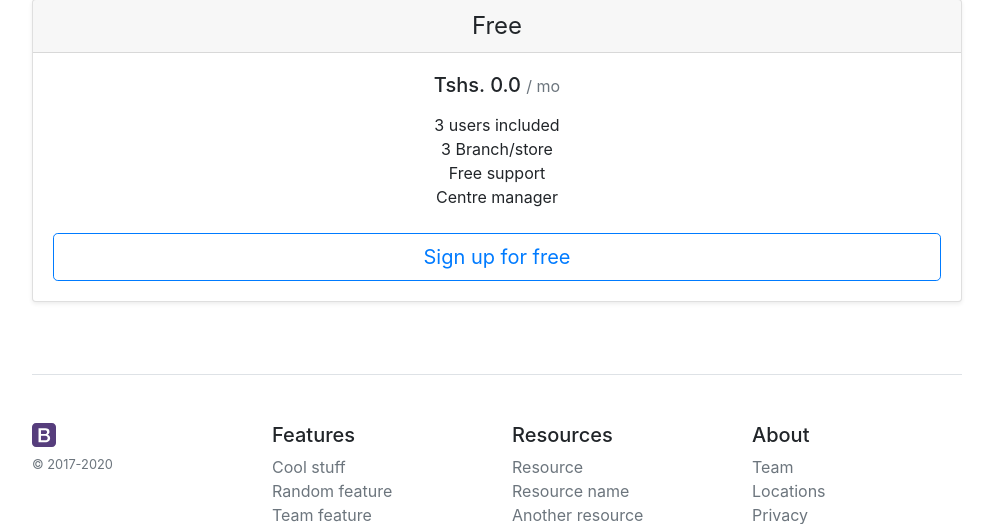
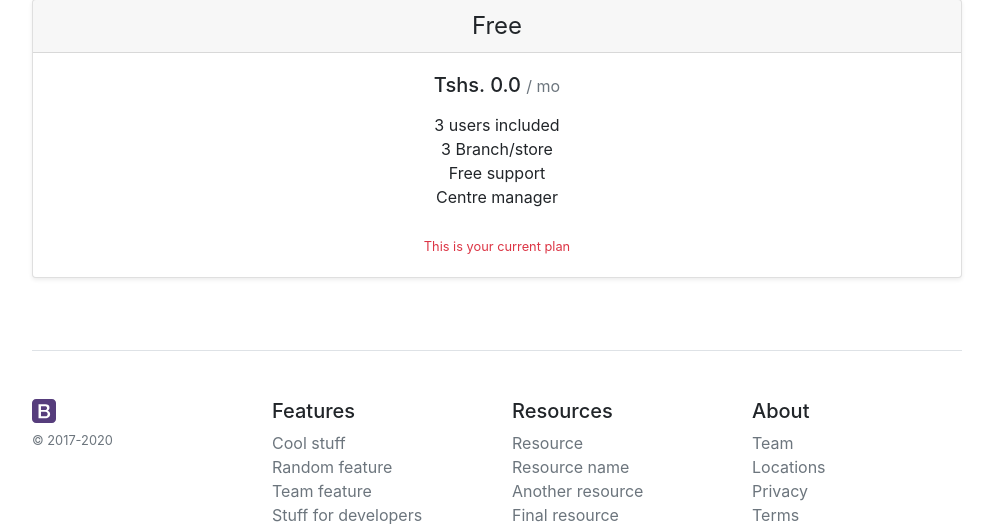
Before and after one commit to devmedtz/django_saas, a Django app: page / in a window 1280 px wide. Shown: the part 188-712 px from the top of the page, without its empty margins (143-1136 px from the left). Run offline with Django 3.2, Linux system fonts and the light colour scheme; a user stored in the database is signed in; data comes from the database, SQL or seed files in the repository; tables that the repository leaves empty hold one stand-in row (values such as "Sample post"); some libraries are stand-ins or nearby versions.

Commit message:
pricing page changes

```diff
--- a/membership/templates/membership/pricing_page.html
+++ b/membership/templates/membership/pricing_page.html
@@ -21,15 +21,32 @@
                     <li>Free support</li>
                     <li>Centre manager</li>
                 </ul>
-                {% if plan.name == 'Free' %}
-                    <a href="{% url 'accounts:signup' %}" class="btn btn-lg btn-block btn-outline-primary">Sign up for free</a>
+                {% if request.user.is_authenticated %}
+                    {% if plan.name == 'Free' %}
+                        {% if plan.name != current_plan %}
+                            <a href="{% url 'accounts:signup' %}" class="btn btn-lg btn-block btn-outline-primary">Sign up for free</a>
+                        {% else %}
+                        <small class="text-danger">This is your current plan</small>
+                        {% endif %}
+                    {% else %}
+                        <form action="" method="POST">
+                            {% csrf_token %}
+                            {% if plan.name != current_plan %}
+                            <button class="btn btn-lg btn-block btn-primary">Buy Now</button>
+                            {% else %}
+                            <small class="text-danger">This is your current plan</small>
+                            {% endif %}
+                            <input type="hidden" name="plan_id" value="{{plan.id}}">
+                        </form>
+                    {% endif %}
                 {% else %}
-                <form action="" method="POST">
-                    {% csrf_token %}
-                    <button class="btn btn-lg btn-block btn-primary">Get started</button>
-                    <input type="hidden" name="plan_id" value="{{plan.id}}">
-                </form>
+                    {% if plan.name == 'Free' %}
+                        <a href="{% url 'accounts:signup' %}" class="btn btn-lg btn-block btn-outline-primary">Sign up for free</a>
+                    {% else %}
+                        <a href="{% url 'accounts:signup' %}" class="btn btn-lg btn-block btn-primary">Get Started</a>
+                    {% endif %}
                 {% endif %}
+
             </div>
         </div>
         {% endfor %}
--- a/membership/views.py
+++ b/membership/views.py
@@ -41,6 +41,13 @@ def get_selected_plan(request):
 class PricingPage(ListView):
     template_name = 'membership/pricing_page.html'
     model = Plan
+
+    def get_context_data(self, *args, **kwargs):
+        context = super().get_context_data(**kwargs)
+        if self.request.user.is_authenticated:
+            current_plan = get_user_plan(self.request)
+            context['current_plan'] = str(current_plan.plan)
+        return context
 
     def post(self, request, *args, **kwargs):
         selected_plan_type = request.POST.get('plan_id')
```
